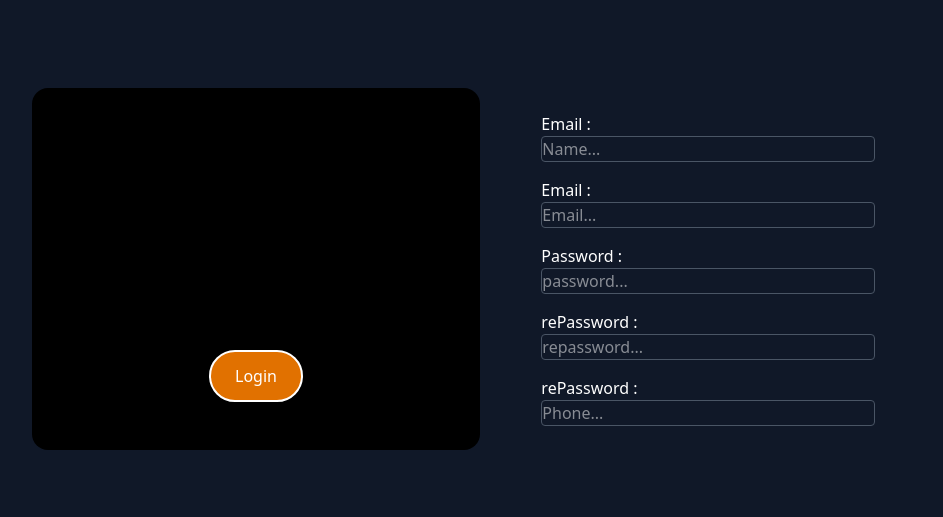
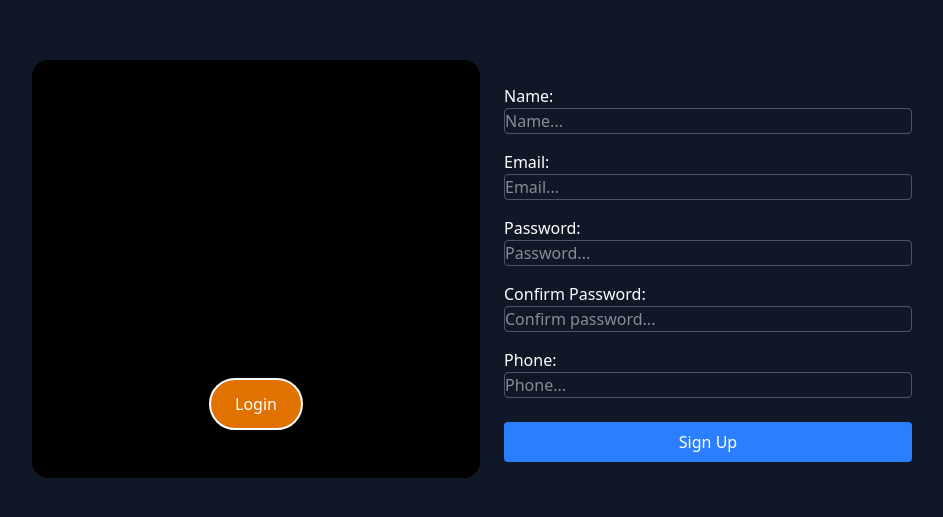
Before and after one commit to Ashraf-khaled-w/e-commerce-react, a React (Vite) app: page /e-commerce-react/auth in a window 1280 px wide. Shown: the part 131-648 px from the top of the page, without its empty margins (160-1103 px from the left). Built offline with nearby package versions, Linux system fonts and the light colour scheme.

Commit message:
change the sigup code

```diff
--- a/Template/TemplateName.module.css
+++ /dev/null
@@ -1,6 +0,0 @@
-* {
-    padding: 0;
-    margin: 0;
-    box-sizing: border-box;
-    transition: all 0.3s ease;
-}
--- a/src/components/Signup/Signup.jsx
+++ b/src/components/Signup/Signup.jsx
@@ -1,34 +1,49 @@
-import React from 'react'
+import React from "react";
+
+
+
+const InputField = ({ label, type = "text", id, placeholder }) => (
+  <div className="py-2">
+    <label htmlFor={id}>{label}</label>
+    <input
+      type={type}
+      id={id}
+      placeholder={placeholder}
+      className="w-full border-1 border-gray-600 hover:shadow-2xl rounded transition-all duration-300 ease"
+    />
+  </div>
+);
 
 function Signup() {
-    return <>
-    <form action="" className='flex justify-center flex-col items-center w-full'>
-        <div>
-        <div id='name' className='py-2'>
-            <label htmlFor="">Email :</label>
-            <input type="text" placeholder='Name...' name="" id="" className='w-full border-1 border-gray-600 hover:shadow-2xl rounded transition-all duration-300 ease'/>
-        </div>
-        <div id='email' className='py-2'>
-            <label htmlFor="">Email :</label>
-            <input type="email" placeholder='Email...' name="" id="" className='w-full border-1 border-gray-600 hover:shadow-2xl rounded transition-all duration-300 ease'/>
-        </div>
-        <div id='password' className='py-2'>
-            <label htmlFor="">Password : </label>
-            <input type="password" placeholder='password...' name="" id="" className='w-full border-1 border-gray-600 hover:shadow-2xl rounded transition-all duration-300 ease' />
-        </div>
-        <div id='repassword' className='py-2'>
-            <label htmlFor="">rePassword : </label>
-            <input type="password" placeholder='repassword...' name="" id="" className='w-full border-1 border-gray-600 hover:shadow-2xl rounded transition-all duration-300 ease' />
-        </div>
-        <div id='phone' className='py-2'>
-            <label htmlFor="">rePassword : </label>
-            <input type="tel" placeholder='Phone...' name="" id="" className='w-full border-1 border-gray-600 hover:shadow-2xl rounded transition-all duration-300 ease' />
-        </div>
-        </div>
+  return (
+    <form className="flex justify-center flex-col items-center w-full">
+      <div className="w-full max-w-md">
+        {" "}
+        <InputField label="Name:" id="name" placeholder="Name..." />
+        <InputField label="Email:" type="email" id="email" placeholder="Email..." />
+        <InputField
+          label="Password:"
+          type="password"
+          id="password"
+          placeholder="Password..."
+        />
+        <InputField
+          label="Confirm Password:"
+          type="password"
+          id="repassword"
+          placeholder="Confirm password..."
+        />
+        <InputField label="Phone:" type="tel" id="phone" placeholder="Phone..." />
+        <button
+          type="submit"
+          className="mt-4 w-full bg-blue-500 text-white py-2 rounded hover:bg-blue-600 focus:outline-none focus:ring-2 focus:ring-blue-500
+          transition-all duration-300 ease"
+        >
+          Sign Up
+        </button>
+      </div>
     </form>
-    </>
-
-
+  );
 }
 
-export default Signup
+export default Signup;
```
